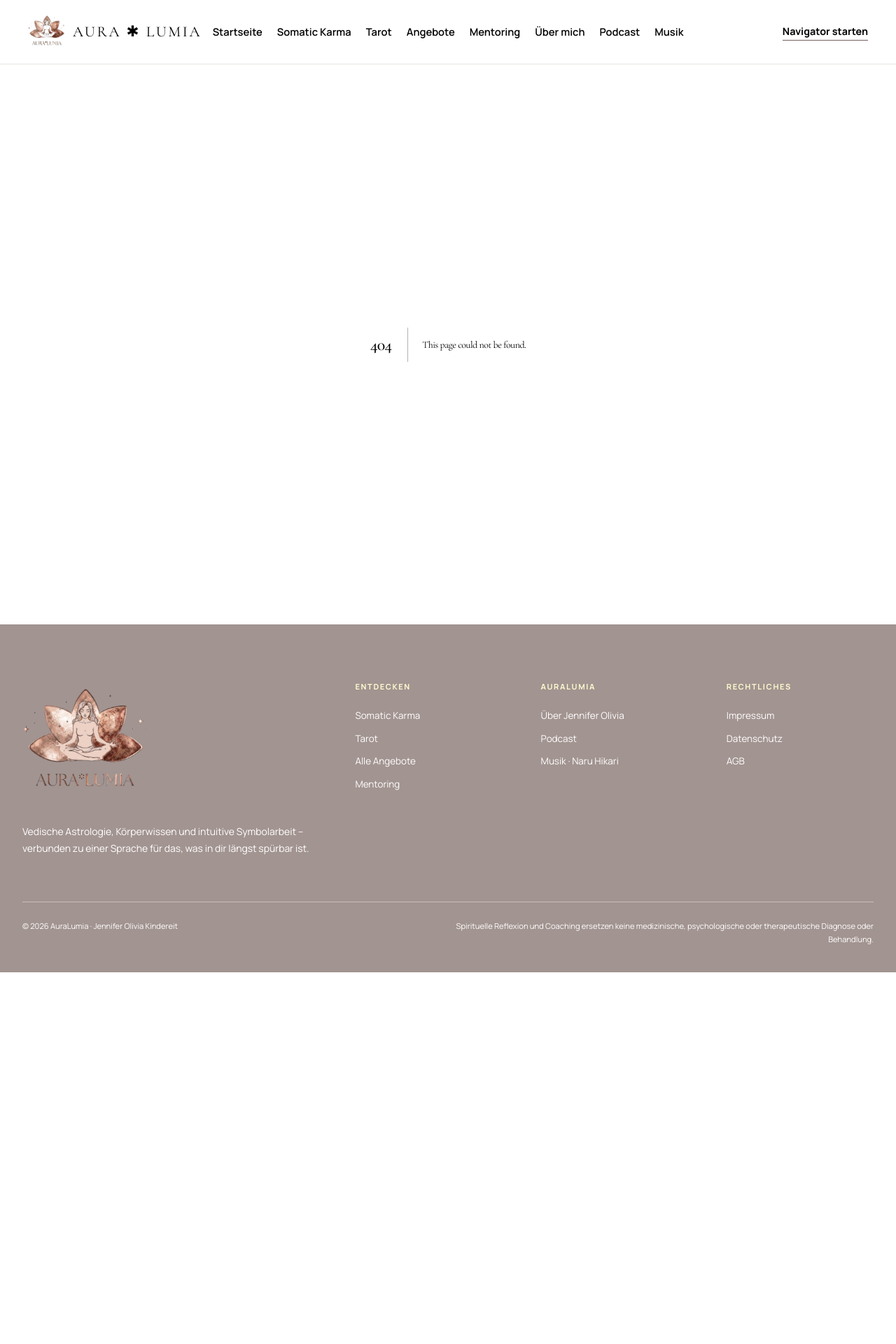
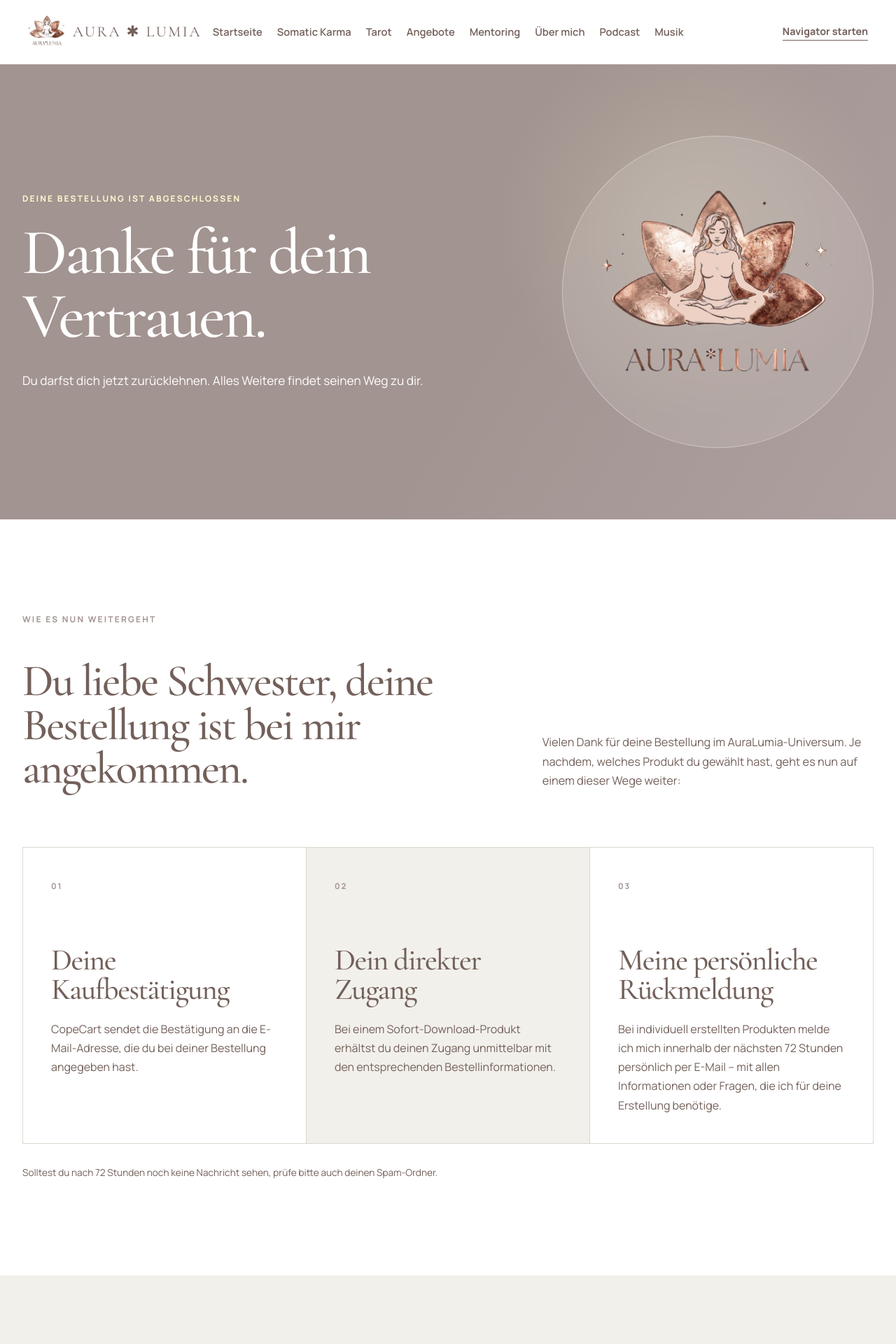
Before and after one commit to AuraLumiaTrix/auralumia-main-site, a Next.js app: page /danke in a window 1280 px wide. Before the commit this address had no page. Shown: the top 1920 px of the page at 70% size. Before the commit the page ends 1389 px from the top, so only its background shows below. Built offline with nearby package versions, Linux system fonts and the light colour scheme.

Commit message:
Add branded post-purchase thank-you page

```diff
--- /dev/null
+++ b/app/danke/page.tsx
@@ -0,0 +1,69 @@
+import type { Metadata } from "next";
+import Image from "next/image";
+import Link from "next/link";
+
+export const metadata: Metadata = {
+  title: "Danke für dein Vertrauen",
+  description: "Deine Bestellung im AuraLumia-Universum ist abgeschlossen. Hier erfährst du, wie es weitergeht.",
+  robots: { index: false, follow: false },
+};
+
+const nextSteps = [
+  {
+    number: "01",
+    title: "Deine Kaufbestätigung",
+    text: "CopeCart sendet die Bestätigung an die E-Mail-Adresse, die du bei deiner Bestellung angegeben hast.",
+  },
+  {
+    number: "02",
+    title: "Dein direkter Zugang",
+    text: "Bei einem Sofort-Download-Produkt erhältst du deinen Zugang unmittelbar mit den entsprechenden Bestellinformationen.",
+  },
+  {
+    number: "03",
+    title: "Meine persönliche Rückmeldung",
+    text: "Bei individuell erstellten Produkten melde ich mich innerhalb der nächsten 72 Stunden persönlich per E-Mail – mit allen Informationen oder Fragen, die ich für deine Erstellung benötige.",
+  },
+];
+
+export default function ThankYouPage() {
+  return <>
+    <section className="thank-hero">
+      <div className="shell thank-hero-grid">
+        <div className="thank-hero-copy">
+          <p className="eyebrow">DEINE BESTELLUNG IST ABGESCHLOSSEN</p>
+          <h1>Danke für dein Vertrauen.</h1>
+          <p>Du darfst dich jetzt zurücklehnen. Alles Weitere findet seinen Weg zu dir.</p>
+        </div>
+        <div className="thank-seal" aria-hidden="true">
+          <Image src="/aura-lumia-kupferlogo-footer.png" alt="" width={512} height={512} priority />
+        </div>
+      </div>
+    </section>
+
+    <section className="thank-next shell" aria-labelledby="thank-next-heading">
+      <div className="thank-intro">
+        <p className="eyebrow">WIE ES NUN WEITERGEHT</p>
+        <h2 id="thank-next-heading">Du liebe Schwester, deine Bestellung ist bei mir angekommen.</h2>
+        <p>Vielen Dank für deine Bestellung im AuraLumia-Universum. Je nachdem, welches Produkt du gewählt hast, geht es nun auf einem dieser Wege weiter:</p>
+      </div>
+      <div className="thank-steps">
+        {nextSteps.map((step) => <article key={step.number}>
+          <span>{step.number}</span>
+          <h3>{step.title}</h3>
+          <p>{step.text}</p>
+        </article>)}
+      </div>
+      <p className="thank-note">Solltest du nach 72 Stunden noch keine Nachricht sehen, prüfe bitte auch deinen Spam-Ordner.</p>
+    </section>
+
+    <section className="thank-mantra">
+      <div className="shell thank-mantra-inner">
+        <p className="eyebrow">DEIN PERSÖNLICHES MANTRA</p>
+        <blockquote>„Ich bin frei, meine eigene Geschichte zu beginnen, ohne um Erlaubnis zu fragen.“</blockquote>
+        <p>Von Herzen,<br /><strong>Jennifer Olivia</strong></p>
+        <Link className="button button-outline" href="/">Zurück zu AuraLumia</Link>
+      </div>
+    </section>
+  </>;
+}
--- a/app/globals.css
+++ b/app/globals.css
@@ -229,6 +229,32 @@ p { margin:0; }
 .application-notice h3 { margin-top:24px; color:#fff; font:400 clamp(2.6rem,4vw,4.5rem)/.95 var(--serif); }
 .application-notice p { margin-top:22px; color:#fff; font-size:1rem; }
 .application-notice strong { display:block; margin-top:36px; padding-top:22px; border-top:1px solid rgba(255,255,255,.3); color:var(--button-cream); font-size:.76rem; letter-spacing:.11em; text-transform:uppercase; }
+
+.thank-hero { position:relative; overflow:hidden; background:var(--deep); color:#fff; }
+.thank-hero::before { position:absolute; inset:0; background:radial-gradient(circle at 77% 35%,rgba(255,252,210,.2),transparent 26%),linear-gradient(120deg,transparent 55%,rgba(243,229,248,.14)); content:""; }
+.thank-hero-grid { position:relative; display:grid; grid-template-columns:1.2fr .8fr; align-items:center; gap:8vw; min-height:650px; padding-block:100px; }
+.thank-hero-copy .eyebrow { color:var(--button-cream); }
+.thank-hero-copy h1 { max-width:780px; }
+.thank-hero-copy > p:last-child { max-width:620px; margin-top:32px; color:#fff; font-size:1.08rem; }
+.thank-seal { display:flex; aspect-ratio:1; align-items:center; justify-content:center; padding:12%; border:1px solid rgba(255,255,255,.35); border-radius:50%; background:rgba(255,255,255,.12); backdrop-filter:blur(12px); }
+.thank-seal img { width:100%; height:auto; }
+.thank-next { padding-block:135px; }
+.thank-intro { display:grid; grid-template-columns:1.15fr .85fr; grid-template-areas:"eyebrow eyebrow" "title text"; gap:24px 8vw; align-items:end; }
+.thank-intro .eyebrow { grid-area:eyebrow; }
+.thank-intro h2 { grid-area:title; font-size:clamp(3.4rem,5vw,5.2rem); }
+.thank-intro > p:last-child { grid-area:text; color:var(--soft); font-size:1.02rem; }
+.thank-steps { display:grid; grid-template-columns:repeat(3,1fr); gap:1px; margin-top:80px; border:1px solid var(--line); background:var(--line); }
+.thank-steps article { min-height:360px; padding:40px; background:#fff; }
+.thank-steps article:nth-child(2) { background:var(--stone); }
+.thank-steps span { color:var(--gold); font-size:.72rem; font-weight:700; letter-spacing:.16em; }
+.thank-steps h3 { margin-top:72px; font-size:2.7rem; }
+.thank-steps p { margin-top:22px; color:var(--soft); }
+.thank-note { margin-top:30px; color:var(--soft); font-size:.85rem; }
+.thank-mantra { background:var(--stone); text-align:center; }
+.thank-mantra-inner { padding-block:130px; }
+.thank-mantra blockquote { max-width:970px; margin-inline:auto; font-size:clamp(3.2rem,5.8vw,6rem); }
+.thank-mantra blockquote + p { margin-top:40px; color:var(--soft); }
+.thank-mantra .button { margin-top:42px; }
 
 .testimonial-section { padding-block:130px; }
 .testimonial-heading { max-width:930px; margin-bottom:70px; }
@@ -567,7 +593,7 @@ p { margin:0; }
   .page-hero-copy { font-size:1rem; }
   .manifesto-grid { grid-template-columns:1fr; }
   .manifesto-grid p { min-height:140px; padding:28px 0; border-right:0; border-bottom:1px solid rgba(255,255,255,.4); }
-  .archetype-grid,.room-grid,.depth,.catalog-grid,.catalog-intro,.mentoring-card,.fit-section,.jennifer-story,.portrait-grid,.principles-grid,.podcast-stage-grid,.vita-grid,.artistry-grid,.music-stage-grid,.tracklist,.music-origin-grid,.testimonial-feature,.testimonial-inline,.testimonial-grid,.mentoring-application-grid { grid-template-columns:1fr; }
+  .archetype-grid,.room-grid,.depth,.catalog-grid,.catalog-intro,.mentoring-card,.fit-section,.jennifer-story,.portrait-grid,.principles-grid,.podcast-stage-grid,.vita-grid,.artistry-grid,.music-stage-grid,.tracklist,.music-origin-grid,.testimonial-feature,.testimonial-inline,.testimonial-grid,.mentoring-application-grid,.thank-hero-grid,.thank-intro,.thank-steps { grid-template-columns:1fr; }
   .archetype-grid article { min-height:330px; padding:32px; }
   .room-grid,.catalog-grid { margin-top:48px; }
   .room-card > div { min-height:300px; }
@@ -620,6 +646,17 @@ p { margin:0; }
   .mentoring-application { scroll-margin-top:78px; }
   .mentoring-application-grid { gap:48px; padding-block:85px; }
   .application-notice { padding:36px 28px; }
+  .thank-hero-grid { gap:45px; min-height:0; padding-block:80px; }
+  .thank-hero-copy { order:1; }
+  .thank-seal { order:0; width:min(68vw,320px); margin-inline:auto; }
+  .thank-next { padding-block:90px; }
+  .thank-intro { grid-template-areas:"eyebrow" "title" "text"; gap:25px; }
+  .thank-intro h2 { font-size:clamp(3rem,13vw,4.2rem); }
+  .thank-steps { margin-top:55px; }
+  .thank-steps article { min-height:0; padding:34px 28px 40px; }
+  .thank-steps h3 { margin-top:42px; font-size:2.45rem; }
+  .thank-mantra-inner { padding-block:90px; }
+  .thank-mantra blockquote { font-size:clamp(3rem,13vw,4.5rem); }
   .testimonial-section { padding-block:90px; }
   .testimonial-heading { margin-bottom:44px; }
   .testimonial-feature { min-height:0; }
```
